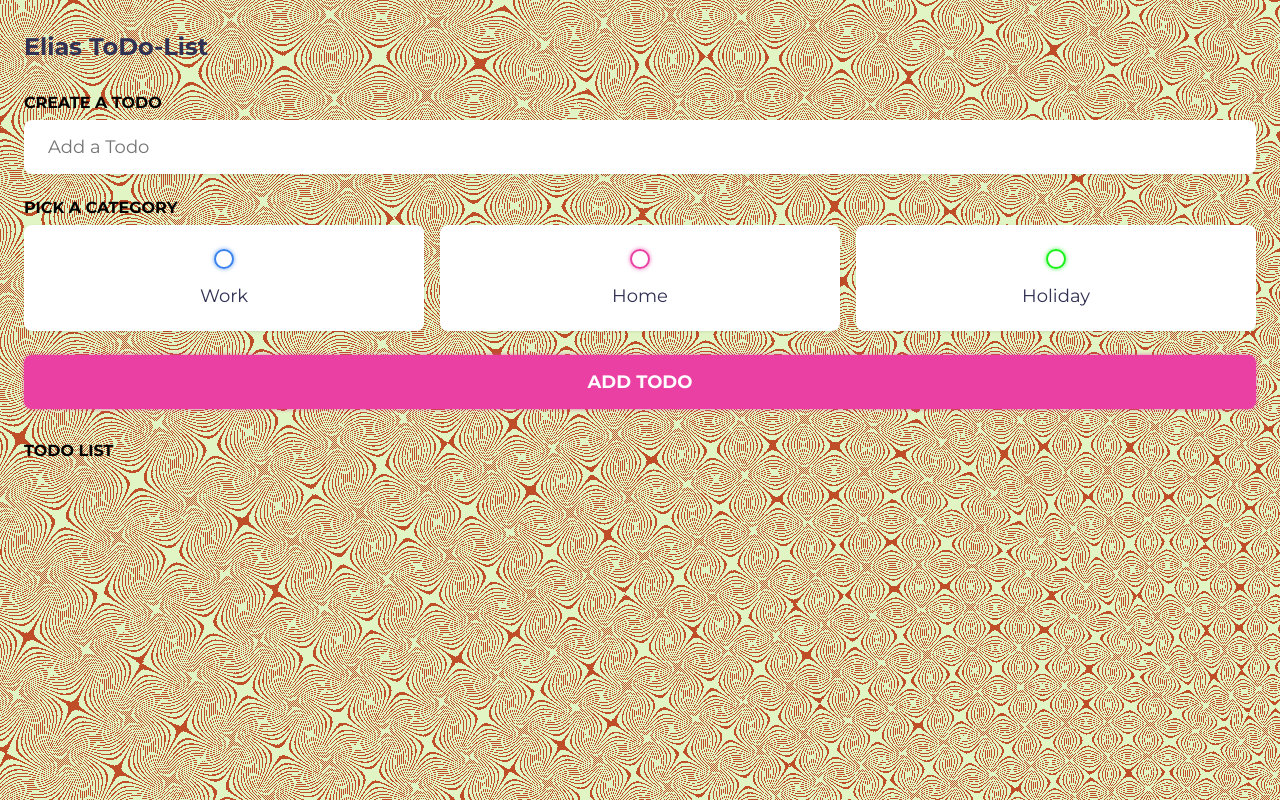
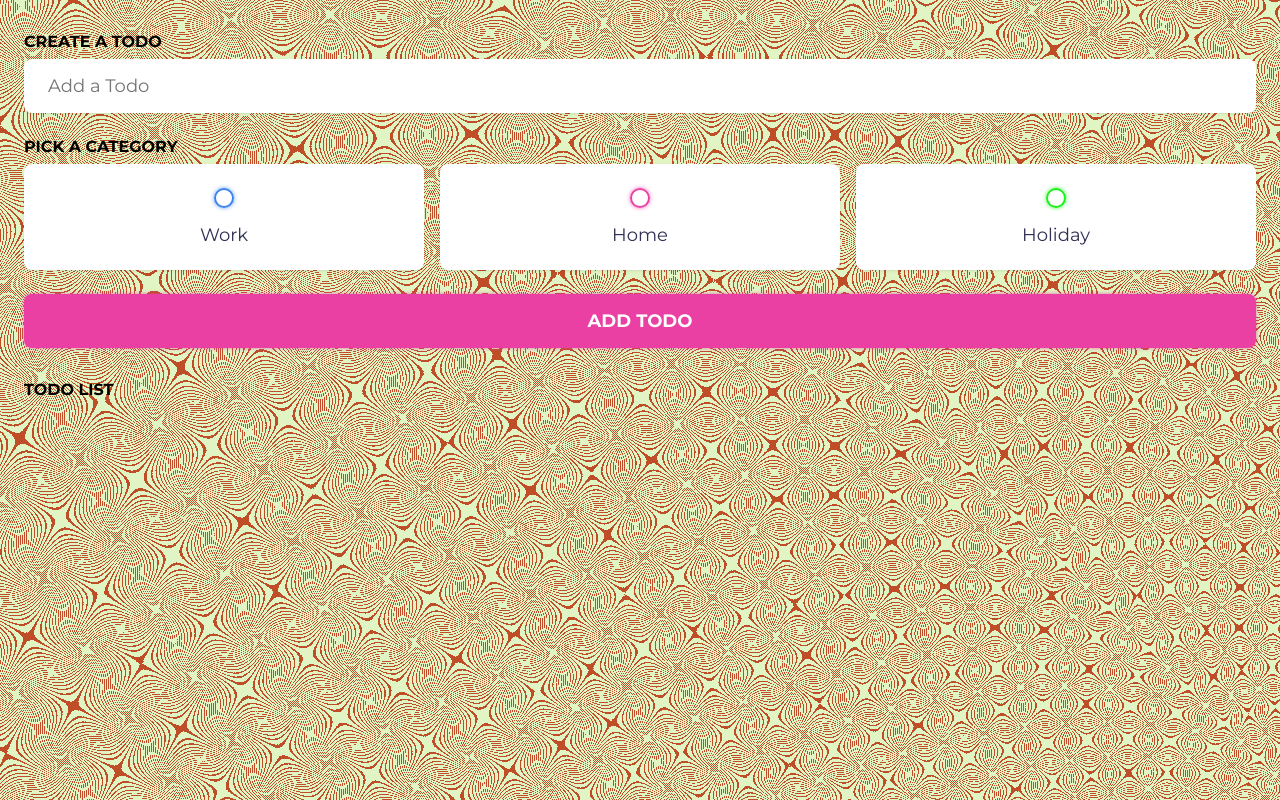
Before and after one commit to eliaserbel/ToDo-List1, a plain HTML site: page index.html in a window 1280 px wide. Drawn offline with Linux system fonts and the light colour scheme.

Commit message:
update: 20:44

```diff
--- a/index.html
+++ b/index.html
@@ -4,7 +4,7 @@
 	<meta charset="UTF-8" />
 	<meta http-equiv="X-UA-Compatible" content="IE=edge" />
 	<meta name="viewport" content="width=device-width, initial-scale=1.0" />
-	<title>Todo List 2022 with LocalStorage</title>
+	<title>Todo-List</title>
 	<link rel="stylesheet" href="main.css" />
 	<link rel="preconnect" href="https://fonts.googleapis.com">
 	<link rel="preconnect" href="https://fonts.gstatic.com" crossorigin>
@@ -15,14 +15,6 @@
 <body>
 
 	<main class="app">
-
-		<section class="greeting">
-			<h2 class="title">
-				Elias ToDo-List<input type="text" id="name" placeholder="" />
-			</h2>
-		</section>
-
-
 
 		<section class="create-todo">
 			<h3>CREATE A TODO</h3>
--- a/main.js
+++ b/main.js
@@ -1,15 +1,6 @@
 window.addEventListener('load', () => {
 	todos = JSON.parse(localStorage.getItem('todos')) || [];
-	const nameInput = document.querySelector('#name');
 	const newTodoForm = document.querySelector('#new-todo-form');
-
-	const username = localStorage.getItem('username') || '';
-
-	nameInput.value = username;
-
-	nameInput.addEventListener('change', (e) => {
-		localStorage.setItem('username', e.target.value);
-	})
 
 	newTodoForm.addEventListener('submit', e => {
 		e.preventDefault();
```
